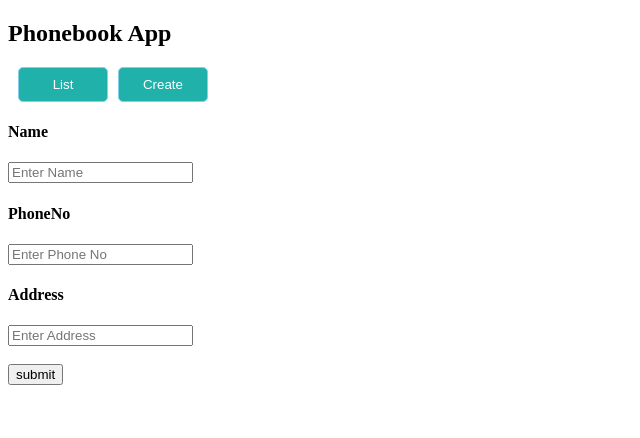
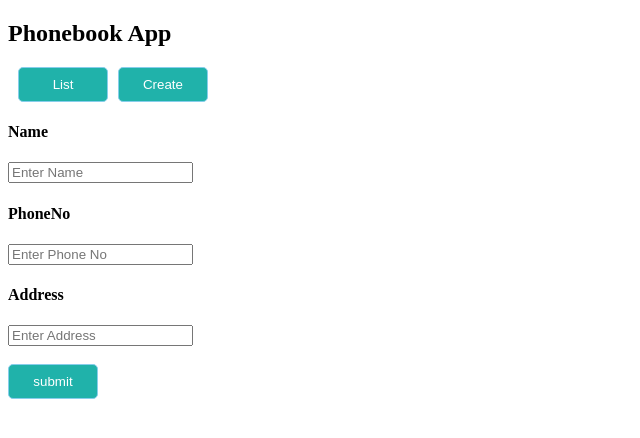
Before and after one commit to imtiaz-tech/contacts-book-reactjs, a React (Vite) app: page / in a window 1280 px wide. Both pictures are taken after a click on the button "Create". Shown: the top 438 px of the page, without its empty margins (0-640 px from the left). Built offline with nearby package versions, Linux system fonts and the light colour scheme; no server answers.

Commit message:
done with delete functionality

```diff
--- a/src/Create.jsx
+++ b/src/Create.jsx
@@ -16,7 +16,7 @@
     return(
         <div>
          <h4>Name</h4>
-        <input  type="text" Name="" id="" placeholder="Enter Name" onChange={(e) => setName(e.target.value)}/>
+        <input  type="text" Name="" id=""  placeholder="Enter Name" onChange={(e) => setName(e.target.value)}/>
         <br/>
         <h4>PhoneNo</h4>
         <input type="text" Phone No="" id="" placeholder="Enter Phone No" onChange={(e) => setPhoneNo(e.target.value)}/>
@@ -25,7 +25,7 @@
         <input type="text" Address="" id="" placeholder="Enter Address" onChange={(e) => setAddress(e.target.value)}/>
         <br/>
         <br/>
-        <button type="button" onClick={handleAdd}>submit</button>
+        <button className="button" type="button" onClick={handleAdd}>submit</button>
 
         </div>
     )
```
Also changed, not shown: src/ContactInfo.jsx (line endings or trailing spaces).
